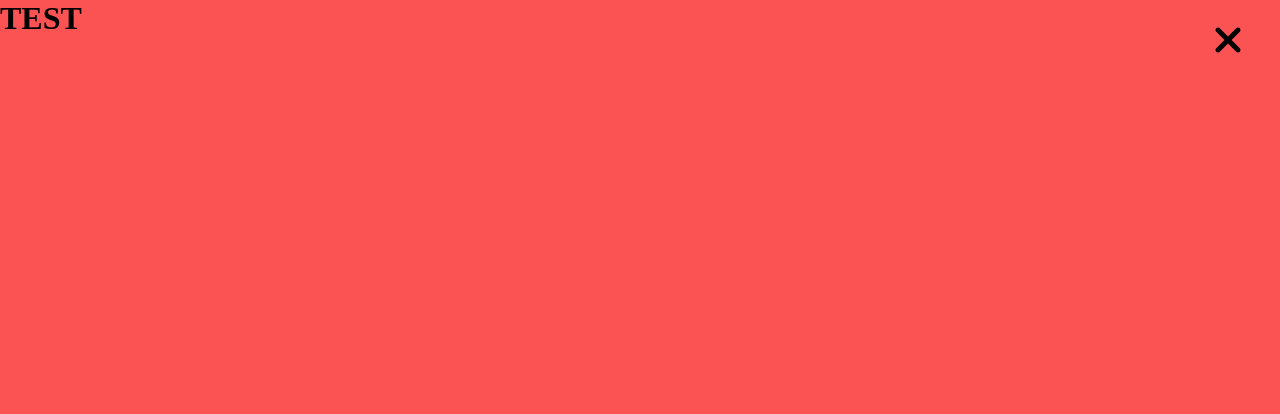
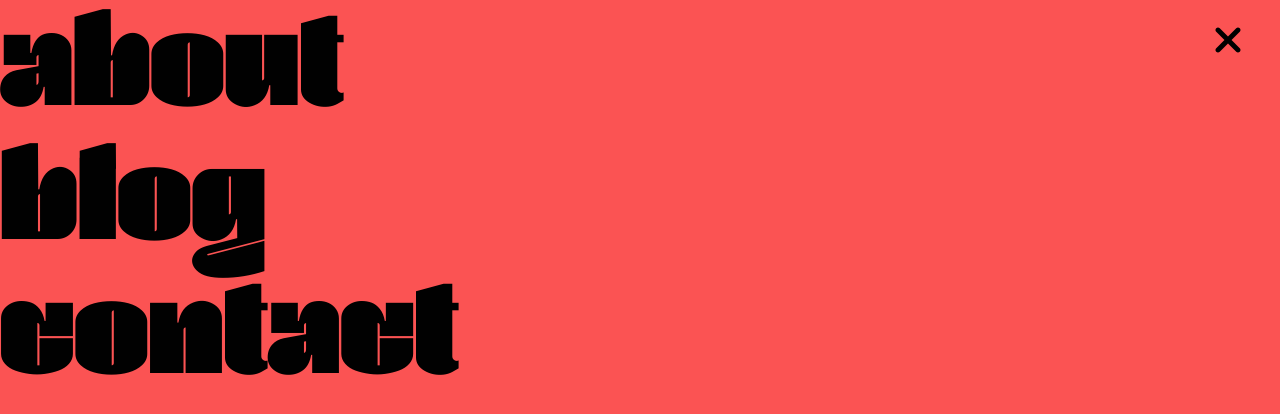
Before and after one commit to Therason/portfolio, a Next.js app: page / in a window 1280 px wide. Both pictures are taken after a click on the picture 1228 px from the left and 40 px from the top of the page. Shown: the top 414 px of the page. Built offline with nearby package versions, Linux system fonts and the light colour scheme.

Commit message:
Basic layout

```diff
--- a/components/Nav.module.css
+++ b/components/Nav.module.css
@@ -21,6 +21,10 @@
   z-index: 50;
 }
 
+.container > p {
+  font-size: 150px;
+}
+
 .icon {
   cursor: pointer;
   width: 2.5em;
--- a/components/Nav.tsx
+++ b/components/Nav.tsx
@@ -9,15 +9,24 @@ export default function Nav() {
 
   if (!focus) return (
     <>
-      <AnimatePresence>
+      <AnimatePresence initial={false}>
         <div className={styles.bar} key='h-icon'>
+          {/* TODO: SVG Path animation */}
           <motion.img
             className={styles.icon}
             src='/hamburger.svg'
             onClick={() => setFocus(true)}
             initial={{ opacity: 0}}
-            animate={{ opacity: 1 }}
+            animate={{
+              opacity: 1,
+              transition: {
+                delay: 0.25
+              }
+            }}
             exit={{ opacity: 0 }}
+            transition={{
+              duration: 0.25
+            }}
           />
         </div>
       </AnimatePresence>
@@ -28,23 +37,39 @@ export default function Nav() {
     <>
       <AnimatePresence>
         <div className={styles.bar} key='x-icon'>
+          {/* TODO: SVG Path animation */}
           <motion.img
             className={styles.icon}
             src='/xmark.svg'
             onClick={() => setFocus(false)}
             initial={{ opacity: 0}}
-            animate={{ opacity: 1 }}
+            animate={{
+              opacity: 1,
+              transition: {
+                delay: 0.25
+              }
+            }}
             exit={{ opacity: 0 }}
+            transition={{
+              duration: 0.25
+            }}
           />
         </div>
+        {/* TODO: animation delay timing */}
         <motion.div
           className={styles.container}
           key='menu'
           initial={{ x: '100vw' }}
           animate={{ x: 0 }}
           exit={{ x: '-100vw' }}
+          transition={{
+            duration: 0.7,
+            ease: 'easeOut'
+          }}
         >
-          <h1>TEST</h1>
+          <p>about</p>
+          <p>blog</p>
+          <p>contact</p>
         </motion.div>
       </AnimatePresence>
     </>
--- a/pages/index.tsx
+++ b/pages/index.tsx
@@ -14,8 +14,8 @@ export default function Home() {
         <meta name="viewport" content="width=device-width, initial-scale=1" />
         <link rel="icon" href="/favicon.ico" />
       </Head>
-      <Nav />
       <div className={Bogam.className}>
+        <Nav />
         <Name />
       </div>
     </>
```
